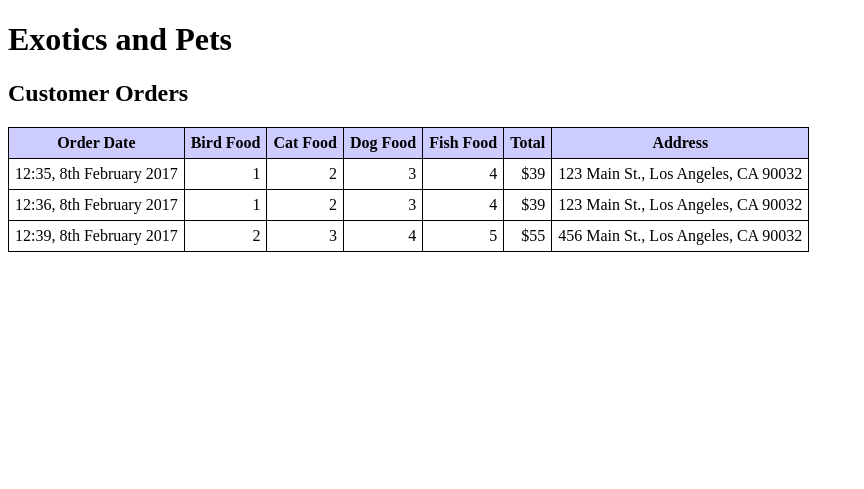
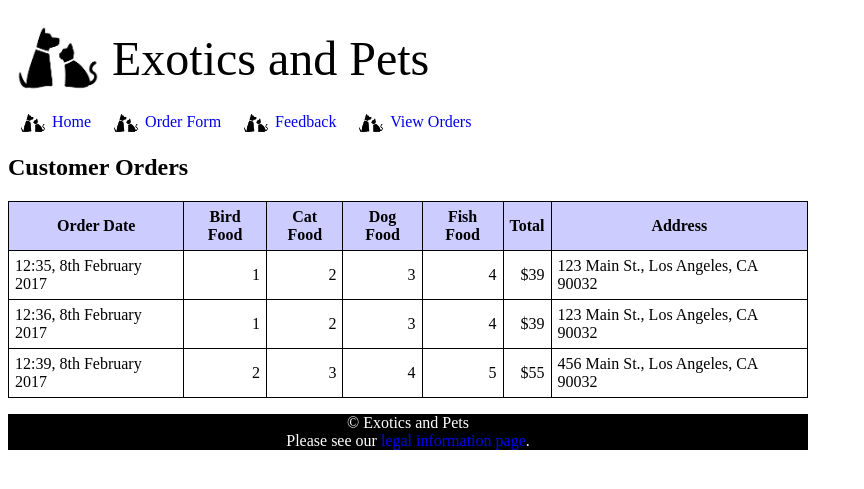
Before and after one commit to EvanGoss/PHPmySQL1, a PHP site: page /vieworder.php in a window 1280 px wide. Shown: the top 489 px of the page, without its empty margins (0-864 px from the left). Run offline with PHP 8.4, Linux system fonts and the light colour scheme.

Commit message:
Refactor into separate files, add stylesheet

```diff
--- /dev/null
+++ b/footer.php
@@ -0,0 +1,2 @@
+<p>&copy; Exotics and Pets<br />
+Please see our <a href="legal.php">legal information page</a>.</p>
--- /dev/null
+++ b/header.php
@@ -0,0 +1,2 @@
+<img id="imagemiddle" src="images/petlogo.png" alt="P&E logo" height="100" width="100"/>
+<span id="titletext">Exotics and Pets</span>
--- /dev/null
+++ b/menu.php
@@ -0,0 +1,27 @@
+<div class="menuitem">
+  <a href="home.php">
+    <img id="imagemiddle" src="images/petlogo.png" alt="" height="30" width="30"/>
+    <span class="menutext">Home</span>
+  </a>
+</div>
+
+<div class="menuitem">
+  <a href="oderform.html">
+    <img id="imagemiddle" src="images/petlogo.png" alt="" height="30" width="30"/>
+    <span class="menutext">Order Form</span>
+  </a>
+</div>
+
+<div class="menuitem">
+  <a href="feedback.php">
+    <img id="imagemiddle" src="images/petlogo.png" alt="" height="30" width="30"/>
+    <span class="menutext">Feedback</span>
+  </a>
+</div>
+
+<div class="menuitem">
+  <a href="vieworder.php">
+    <img id="imagemiddle" src="images/petlogo.png" alt="" height="30" width="30"/>
+    <span class="menutext">View Orders</span>
+  </a>
+</div>
--- a/vieworder.php
+++ b/vieworder.php
@@ -3,6 +3,7 @@
 <head>
   <meta charset="UTF-8">
   <title>Exotics and Pets - Order Results</title>
+  <link rel="stylesheet" href="styles/styles.css" type="text/css">
 
   <style type="text/css">
     table, th, td {
@@ -19,8 +20,18 @@
 </head>
 
 <body>
-  <?php require('reusable.php'); ?>
+  <header>
+    <?php require('header.php'); ?>
+  </header>
+
+  <!-- nav menu -->
+  <nav id="menu">
+    <?php require('menu.php'); ?>
+  </nav>
+
+  <br /><br />
   <h2>Customer Orders</h2>
+
   <?php
     $document_root = $_SERVER['DOCUMENT_ROOT'];
     @$orders = file($document_root."/cim/orders/orders.txt");
@@ -67,5 +78,11 @@
     }
     echo "</table>";
   ?>
+
+  <!-- page footer -->
+  <footer>
+    <?php require('footer.php'); ?>
+  </footer>
+
 </body>
 </html>
```
Also changed, not shown: home.php (+3 -33 lines).
